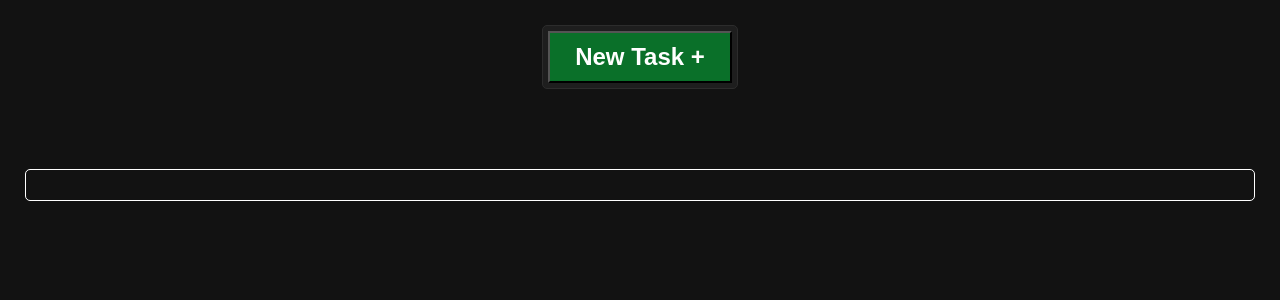
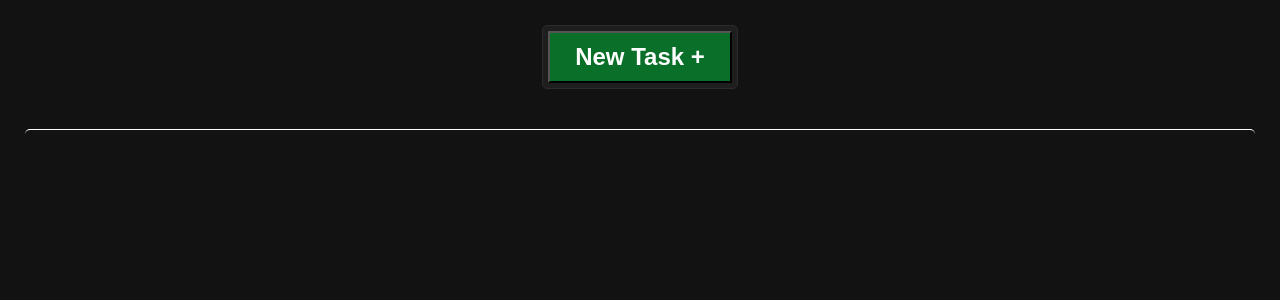
Before and after one commit to ron02dev/react-todo, a React (Vite) app: page / in a window 1280 px wide. Shown: the top 300 px of the page. Built offline with nearby package versions, Linux system fonts and the light colour scheme.

Commit message:
app is 60% complete

```diff
--- a/src/App.jsx
+++ b/src/App.jsx
@@ -59,7 +59,7 @@ export const globalDispatch = createContext(null);
 
 function App() {
   const [todos, dispatch] = useReducer(reducer, []);
-    console.log(todos)
+    // console.log(todos)
   return (
     <>
       <globalDispatch.Provider value={dispatch}>
--- a/src/Components/InputBar.jsx
+++ b/src/Components/InputBar.jsx
@@ -28,7 +28,7 @@ function TodoForm({ onCreate}) {
 
   const handleSubmit = (event) => {
     event.preventDefault();
-    console.log(event)
+    // console.log(event)
     const todoTitle = event.target[0].value || null;
     if (todoTitle) {
       const todoPriority = event.target[1].value;
--- a/src/Components/Styles/Components.scss
+++ b/src/Components/Styles/Components.scss
@@ -136,7 +136,7 @@ main {
 
 // UL
 .todo__list-container {
-  padding: 15px;
+  padding: 5rem;
   margin: 0;
   display: flex;
   flex-direction: row-reverse;
@@ -145,7 +145,7 @@ main {
   gap: 15px;
   border-radius: 5px;
   min-width: 10px;
-  border: 1px solid white;
+  border-top: 1px solid white;
 
 
 
@@ -170,13 +170,22 @@ main {
     flex-wrap: wrap;
     border: 3px solid $color-border;
     border-radius: 5px;
-    p{
+
+    .todo__title{
       justify-self: center;
       align-self: center;
       color: $color-text-primary;
       font-size: $font-size-xl;
     }
+
+     .complete{
+      text-decoration: line-through;
+      color: $color-accent;
+    }
+
   }
+
+
 
 
   .todo__controls-container{
@@ -242,6 +251,7 @@ main {
 .hide  {
   display: none;
 }
+
 
 
 // checkbox
@@ -355,7 +365,4 @@ height: 1rem;
   }
 
 
-
-
-
 }
--- a/src/Components/TodosList.jsx
+++ b/src/Components/TodosList.jsx
@@ -14,6 +14,7 @@ function TodosList({ todos }) {
     <main className="">
       <ul className="todo__list-container">
         {todos.map((object, id) => {
+          console.log(object.isComplete)
           return (
             <li key={id}>
               {object.isEditActive == false && (
@@ -33,7 +34,8 @@ function TodosList({ todos }) {
                         🛠️
                       </button>
                     </section>
-                    <p className="todo__title">{object.todoTitle}</p>
+
+                    <p className={`todo__title ${object.isComplete == true && 'complete'}`}>{object.todoTitle}</p>
                   </div>
                   <ul className="todo__type-container">
                     <li className="todo__priority">
--- a/src/Styles/App.scss
+++ b/src/Styles/App.scss
@@ -78,7 +78,7 @@ body {
   flex-direction: column;
   padding: 25px;
   justify-content: space-evenly;
-  gap: 5rem;
+  gap: 40px;
 
   .input-bar-container {
     align-content: center;
```
